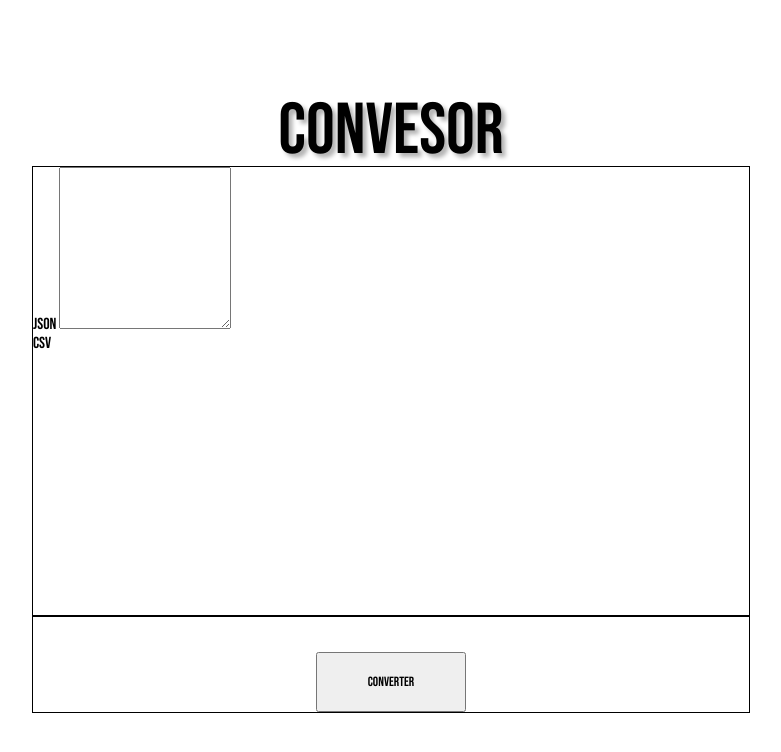
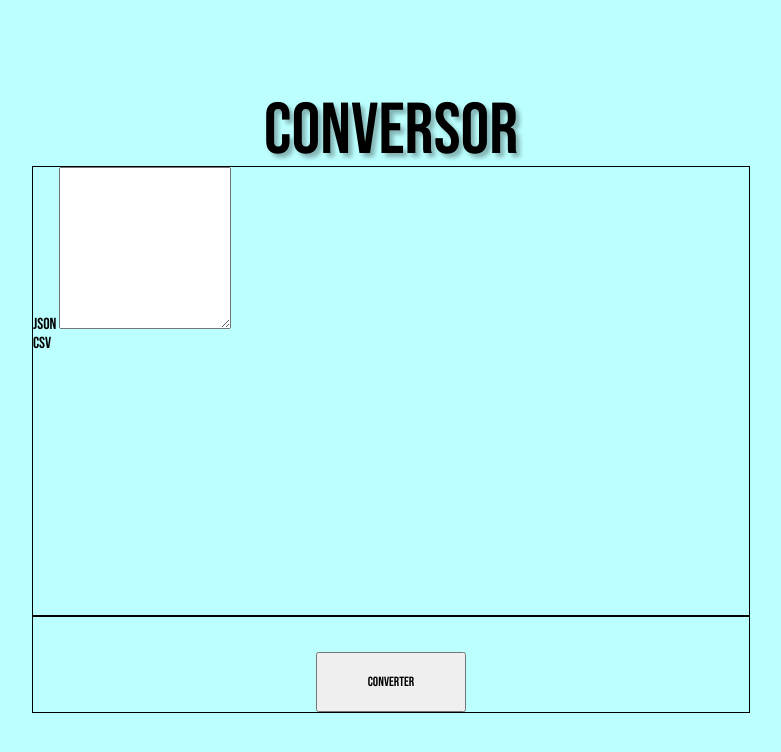
Before and after one commit to AlexJr22/JSON-TO-CSV, a plain HTML site: page index.html in a window 1280 px wide. Shown: the whole page, without its empty margins (249-1030 px from the left). Drawn offline with Linux system fonts and the light colour scheme.

Commit message:
corrigindo erro

```diff
--- a/css/style.css
+++ b/css/style.css
@@ -10,7 +10,10 @@
 body {
   width: 100vw;
   height: 100vh;
+  background-color: #bbffff;
+
   display: flex;
+
   flex-direction: column;
   justify-content: center;
   align-items: center;
--- a/index.html
+++ b/index.html
@@ -11,7 +11,7 @@
 </head>
 <body>
   <h1>
-    Convesor
+    Conversor
   </h1>
 
   <main>
```
